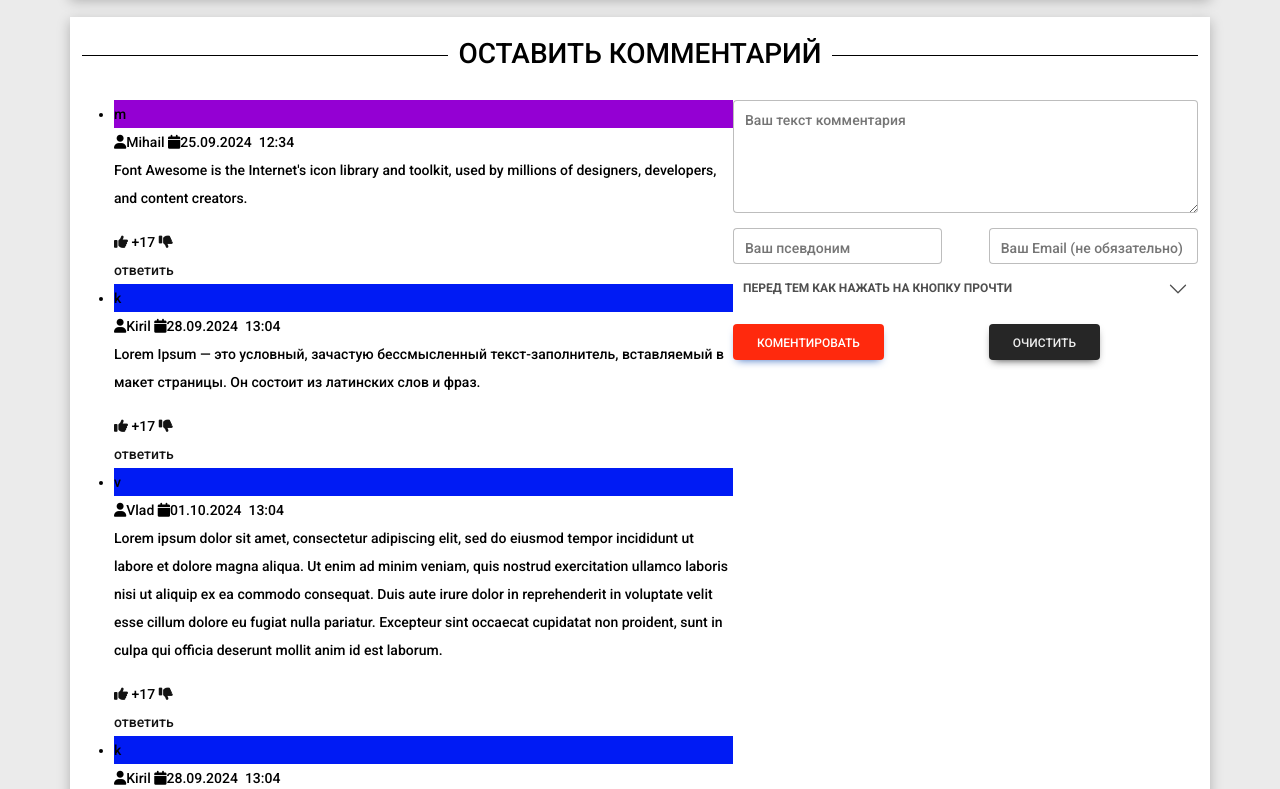
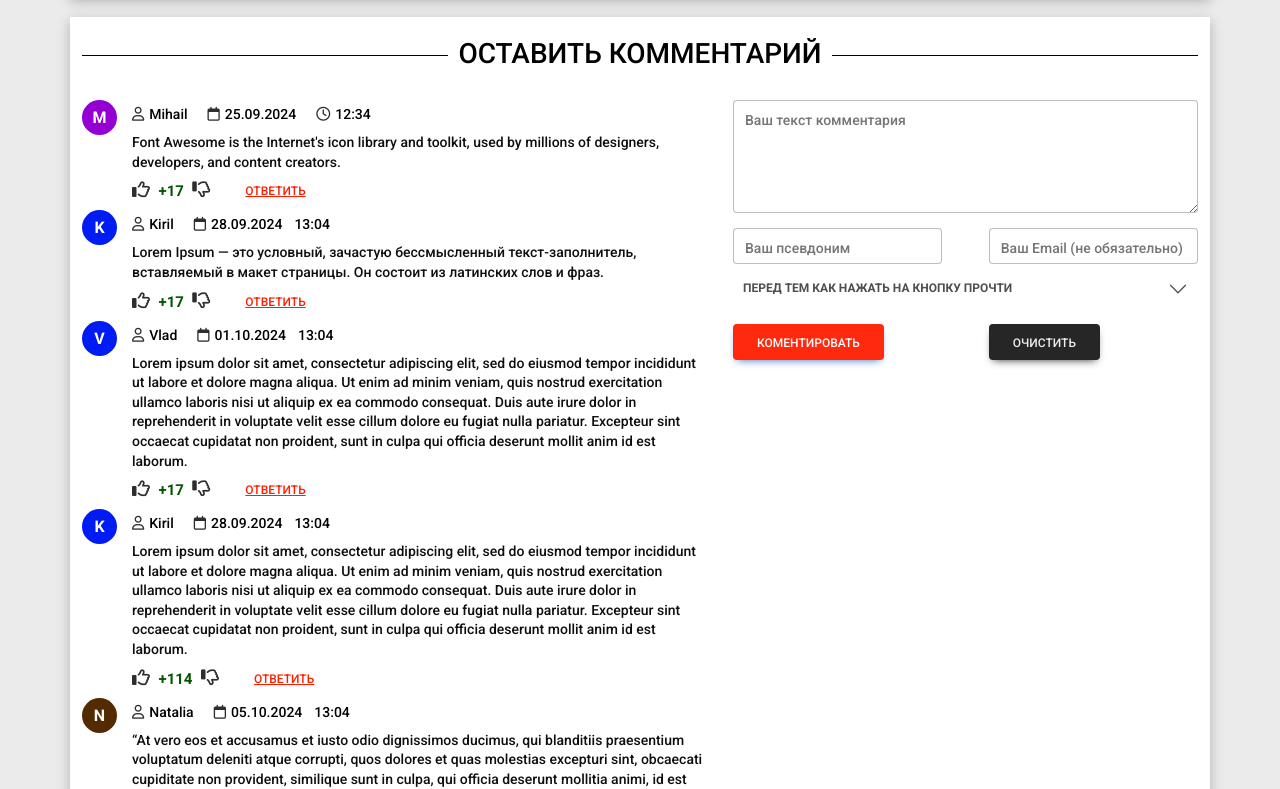
Before and after one commit to MrKra/stopWar, a plain HTML site: page post.html in a window 1280 px wide. Shown: the part 4069-4858 px from the top of the page. Drawn offline with Linux system fonts and the light colour scheme.

Commit message:
Добавлен список коментариев

```diff
--- a/css/main.css
+++ b/css/main.css
@@ -718,6 +718,143 @@ a:focus{
 	justify-content: flex-end;
 }
 
+/** ON Block Comments **/
+.post-comments{
+	display: flex;
+	flex-wrap: wrap;
+	margin-bottom: 20px;
+}
+.post-comments .section-title,
+.post-popular .section-title{
+	margin: 0;
+    margin-bottom: 30px;
+    padding: 0;
+    padding-top: 20px;
+}
+
+#comments{
+	margin: 0;
+	margin-bottom: 10px;
+	padding: 0;
+	padding-right: 30px;
+}
+#comments .comments-list,
+#comments .comments-list-tree{
+	display: block;
+    margin: 0;
+    padding: 0;
+    list-style: none;
+}
+#comments .comments-list-tree{
+	margin: 10px 0;
+	padding-left: 35px;
+}
+#comments .comments-list-item{
+	display: block;
+    margin: 0;
+    padding: 0;
+}
+#comments .commet-item{
+    font-size: 14px;
+    padding-left: 50px;
+    position: relative;
+    min-height: 40px;
+}
+#comments .comment-icon{
+	position: absolute;
+    left: 0;
+    top: 0;
+    width: 35px;
+    height: 35px;
+    line-height: 35px;
+    text-align: center;
+    background-color: #000;
+    color: #fff;
+    font-size: 16px;
+    font-weight: 600;
+    text-transform: uppercase;
+    border-radius: 50%;
+}
+#comments .comment-meta,
+#comments .comment-rating{
+	margin: 0;
+	margin-bottom: 5px;
+	padding: 0;
+	display: flex;
+	flex-wrap: wrap;
+	justify-content: flex-start;
+    align-items: center;
+}
+#comments .comment-meta span{
+	margin-right: 20px;
+}
+#comments .comment-meta i{
+	margin-right: 5px;
+	font-size: 14px;
+	font-weight: 500;
+	color: rgba(45,45,45,1.00);
+}
+#comments .comment-text{
+	margin: 0;
+	margin-bottom: 5px;
+	padding: 0;
+}
+#comments .comment-text p{
+	margin: 0;
+	margin-bottom: 10px;
+	padding: 0;
+	line-height: 1.4;
+	font-size: 14px;
+	font-weight: 500;
+	text-align: left;
+	color: rgba(14,14,14,1.00);
+}
+#comments .comment-text p:last-child{
+	margin-bottom: 0;
+}
+#comments .comment-respons{
+	margin: 0;
+	padding: 0;
+	font-size: 12px;
+	font-weight: 500;
+	text-transform: uppercase;
+	text-decoration: underline;
+	color: rgba(255, 30, 0, 1.00);
+}
+#comments .comment-respons:hover{
+	color: rgba(26,26,26,1.00);
+	text-decoration: underline;
+}
+#comments .comment-rating .com-rat{
+	margin: 0;
+	margin-right: 30px;
+	padding: 0;
+}
+#comments .comment-rating .com-rat a,
+#comments .comment-rating .com-rat span{
+	margin-right: 5px;
+	padding: 0;
+}
+#comments .comment-rating .com-rat span{
+	font-size: 15px;
+	font-weight: 600;
+	color: rgba(45,45,45,1.00);
+}
+#comments .comment-rating .com-rat i{
+	font-size: 18px;
+	font-weight: 500;
+	color: rgba(45,45,45,1.00);
+}
+#comments .comment-rating .com-rat span.ratingplus{
+	color: rgba(3,85,0,1.00);
+}
+#comments .comment-rating .com-rat span.ratingminus{
+	color: rgba(142,0,2,1.00);
+}
+#comments .comment-rating .com-rat a:hover i{
+	color: rgba(255, 30, 0, 1.00);
+}
+
 /** ON Block Form Comments **/
 #form-comment .comment-input{
 	margin: 15px 0 10px 0;
@@ -736,18 +873,11 @@ a:focus{
 	text-transform: uppercase;
 }
 
-/** ON Block Post Comments **/
-.post-comments{
-	display: flex;
-	flex-wrap: wrap;
-	margin-bottom: 20px;
-}
-
 /** ON Block Post Popular **/
 .post-popular{
 	margin: 0;
     margin-bottom: 20px;
-    padding: 15px;
+    padding: 0 20px;
     display: flex;
     flex-wrap: wrap;
     justify-content: space-between;
--- a/post.html
+++ b/post.html
@@ -250,14 +250,15 @@
 						</form>
 					</div>
 
-					<div class="col-md-7 order-md-1" id="post-comments">
+					<div class="col-md-7 order-md-1" id="comments">
 						<ul class="comments-list">
 							<li class="comments-list-item">
 								<div class="commet-item">
 									<div class="comment-icon" style="background-color: darkviolet">m</div>
 									<div class="comment-meta">
-										<span class="comment-author"><i class="fa fa-user" aria-hidden="true"></i>Mihail</span>
-										<span class="comment-date"><i class="fa fa-calendar" aria-hidden="true"></i>25.09.2024&nbsp;&nbsp;<i class="fa fa-clock-o" aria-hidden="true"></i>12:34</span>
+										<span><i class="fa-regular fa-user"></i>Mihail</span>
+										<span><i class="fa-regular fa-calendar"></i>25.09.2024</span>
+										<span><i class="fa-regular fa-clock"></i>12:34</span>
 									</div>
 									<div class="comment-text">
 										<p>Font Awesome is the Internet's icon library and toolkit, used by millions of designers, developers,
@@ -265,9 +266,9 @@
 									</div>
 									<div class="comment-rating">
 										<div class="com-rat">
-											<a href="" title=""><i class="fa fa-thumbs-up" aria-hidden="true"></i></a>
+											<a href="" title=""><i class="fa-solid fa-thumbs-up"></i></a>
 											<span class="ratingplus">+17</span>
-											<a href="" title=""><i class="fa fa-thumbs-down" aria-hidden="true"></i></a>
+											<a href="" title=""><i class="fa-solid fa-thumbs-down"></i></a>
 										</div>
 										<a class="comment-respons" href="" title="">ответить</a>
 									</div>
@@ -313,7 +314,6 @@
 									</div>
 								</div>
 							</li>
-
 							<li class="comments-list-item">
 								<div class="commet-item">
 									<div class="comment-icon" style="background-color:#001BF4">k</div>
@@ -334,7 +334,6 @@
 									</div>
 								</div>
 							</li>
-
 							<li class="comments-list-item">
 								<div class="commet-item">
 									<div class="comment-icon" style="background-color:#532A02">n</div>
@@ -398,7 +397,6 @@
 									</li>
 								</ul>
 							</li>
-
 							<li class="comments-list-item">
 								<div class="commet-item">
 									<div class="comment-icon" style="background-color:#E5272A">o</div>
@@ -420,7 +418,6 @@
 									</div>
 								</div>
 							</li>
-
 							<li class="comments-list-item">
 								<div class="commet-item">
 									<div class="comment-icon" style="background-color:#A0AD1A">m</div>
@@ -441,7 +438,6 @@
 									</div>
 								</div>
 							</li>
-
 							<li class="comments-list-item">
 								<div class="commet-item">
 									<div class="comment-icon" style="background-color:#E5272A">o</div>
@@ -462,7 +458,6 @@
 									</div>
 								</div>
 							</li>
-
 							<li class="comments-list-item">
 								<div class="commet-item">
 									<div class="comment-icon" style="background-color:#A0AD1A">m</div>
@@ -483,7 +478,6 @@
 									</div>
 								</div>
 							</li>
-
 							<li class="comments-list-item">
 								<div class="commet-item">
 									<div class="comment-icon" style="background-color:#A0AD1A">m</div>
@@ -614,7 +608,7 @@
 											</div>
 										</div>
 									</li>
-									<li class="comments-list-item">
+							<li class="comments-list-item">
 										<div class="commet-item">
 											<div class="comment-icon" style="background-color:#A0AD1A">m</div>
 											<div class="comment-meta">
```
